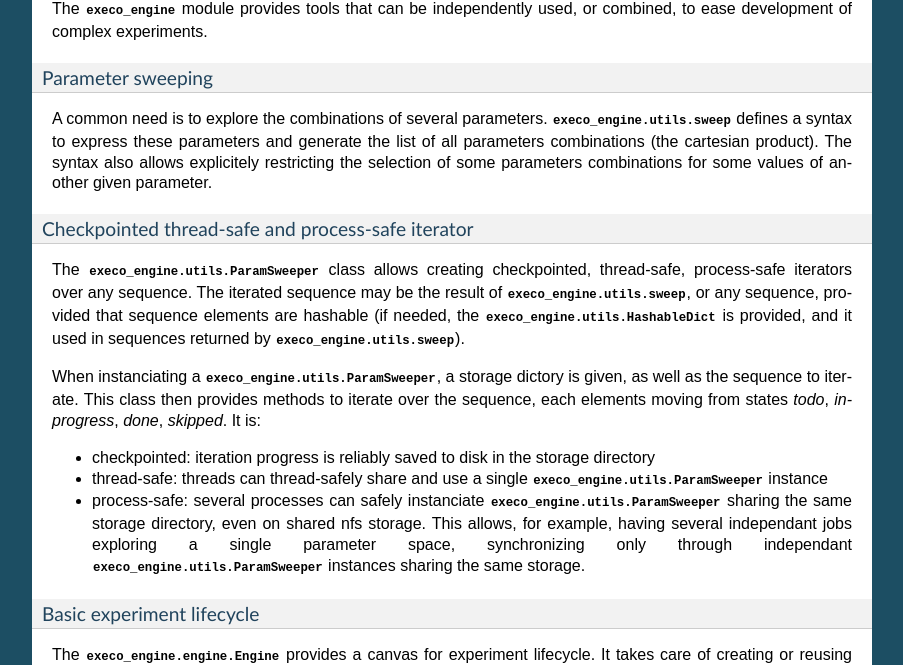
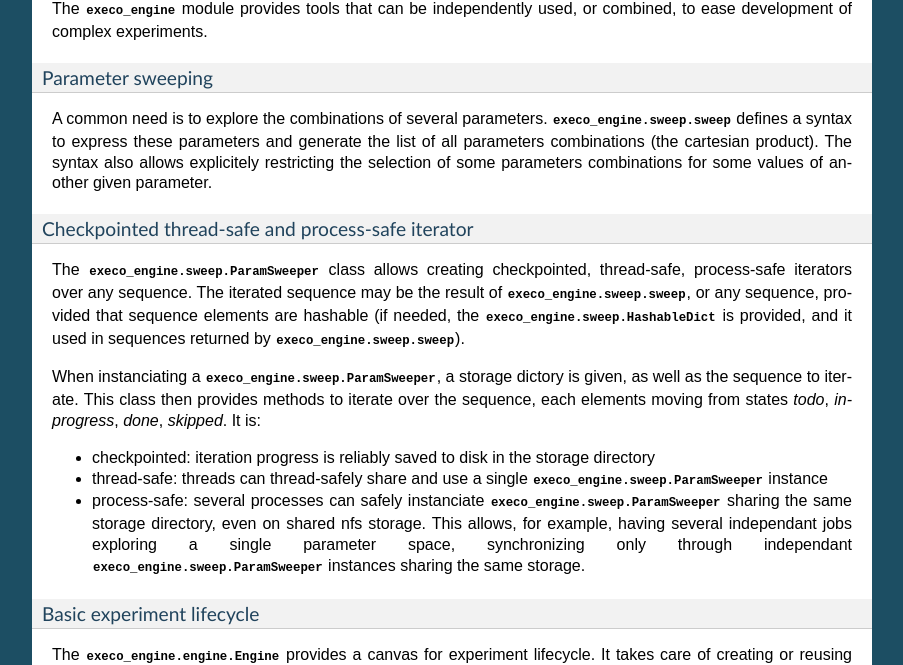
Before and after one commit to rcherrueau/execo, a Sphinx documentation site: the page built from doc/userguide.rst, in a window 1280 px wide and 900 px high, scrolled down 10354 px. Shown: the part 146-811 px from the top of the window, without its empty margins (198-1101 px from the left). Built offline with Sphinx 7.4.7, drawn with Linux system fonts in a browser that asks for light colours; pages that are not in the unit, such as notebooks, are missing from menus.

Commit message:
[execo_engine] fix documentation after split of utils.py in utils.py and sweep.py

```diff
--- a/doc/userguide.rst
+++ b/doc/userguide.rst
@@ -492,7 +492,7 @@ Parameter sweeping
 ..................
 
 A common need is to explore the combinations of several
-parameters. `execo_engine.utils.sweep` defines a syntax to express
+parameters. `execo_engine.sweep.sweep` defines a syntax to express
 these parameters and generate the list of all parameters combinations
 (the cartesian product). The syntax also allows explicitely
 restricting the selection of some parameters combinations for some
@@ -501,15 +501,15 @@ values of another given parameter.
 Checkpointed thread-safe and process-safe iterator
 ..................................................
 
-The `execo_engine.utils.ParamSweeper` class allows creating
+The `execo_engine.sweep.ParamSweeper` class allows creating
 checkpointed, thread-safe, process-safe iterators over any
 sequence. The iterated sequence may be the result of
-`execo_engine.utils.sweep`, or any sequence, provided that sequence
+`execo_engine.sweep.sweep`, or any sequence, provided that sequence
 elements are hashable (if needed, the
-`execo_engine.utils.HashableDict` is provided, and it used in
-sequences returned by `execo_engine.utils.sweep`).
+`execo_engine.sweep.HashableDict` is provided, and it used in
+sequences returned by `execo_engine.sweep.sweep`).
 
-When instanciating a `execo_engine.utils.ParamSweeper`, a storage
+When instanciating a `execo_engine.sweep.ParamSweeper`, a storage
 dictory is given, as well as the sequence to iterate. This class then
 provides methods to iterate over the sequence, each elements moving
 from states *todo*, *inprogress*, *done*, *skipped*. It is:
@@ -518,14 +518,14 @@ from states *todo*, *inprogress*, *done*, *skipped*. It is:
   storage directory
 
 - thread-safe: threads can thread-safely share and use a single
-  `execo_engine.utils.ParamSweeper` instance
+  `execo_engine.sweep.ParamSweeper` instance
 
 - process-safe: several processes can safely instanciate
-  `execo_engine.utils.ParamSweeper` sharing the same storage
+  `execo_engine.sweep.ParamSweeper` sharing the same storage
   directory, even on shared nfs storage. This allows, for example,
   having several independant jobs exploring a single parameter space,
   synchronizing only through independant
-  `execo_engine.utils.ParamSweeper` instances sharing the same
+  `execo_engine.sweep.ParamSweeper` instances sharing the same
   storage.
 
 Basic experiment lifecycle
```
Also changed, not shown: 1 other file.
